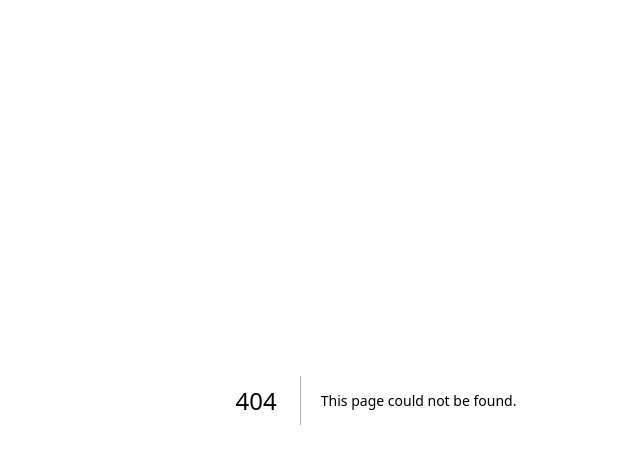
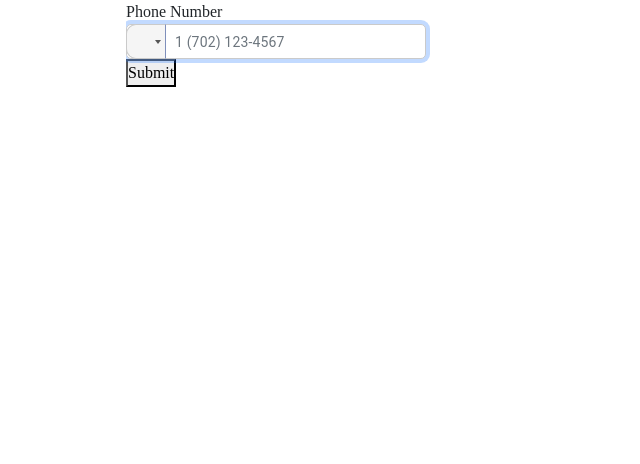
Before and after one commit to syed-amin-hussaini/auth-check, a Next.js app: page /phone in a window 1280 px wide. Before the commit this address had no page. Shown: the top 464 px of the page, without its empty margins (264-904 px from the left). Built offline with nearby package versions, Linux system fonts and the light colour scheme; a web font is replaced by a local one.

Commit message:
checkin the no

```diff
--- a/src/pages/api/auth/[...nextauth].js
+++ b/src/pages/api/auth/[...nextauth].js
@@ -61,7 +61,7 @@ const nextAuthOptions = (req, res) => {
           // Use the useEffect hook to set the cookie on the client side
           // useEffect(() => {
             // setCookie({ res }, 'user', `{\"token\":\"${token}\",\"profile_status\":\"${profile_status}\"}` , {
-            setCookie({ res }, 'user', `{\"auth\":\"${auth}\",\"profile_status\":\"${profile_status}\", \"name\":\"${userDetail?.name}\",\"email_status\":\"${userDetail?.email_status}\",\"email\":\"${userDetail?.email}\", \"age\":\"${userDetail?.age ?? ""}\", \"phone\":\"${userDetail?.phone ?? "92"}\", \"location\":\"${userDetail?.location ?? ""}\"}`, {
+            setCookie({ res }, 'user', `{\"auth\":\"${auth}\",\"profile_status\":\"${profile_status}\", \"name\":\"${userDetail?.name}\",\"email_status\":\"${userDetail?.email_status}\",\"email\":\"${userDetail?.email}\", \"age\":\"${userDetail?.age ?? ""}\", \"phone\":\"${userDetail?.phone ?? ""}\", \"location\":\"${userDetail?.location ?? ""}\"}`, {
               maxAge: 3600, // Cookie expiration time in seconds (e.g., 1 hour)
               path: '/',    // Cookie path
             });
--- a/src/pages/api/form-detail.js
+++ b/src/pages/api/form-detail.js
@@ -4,7 +4,7 @@ import nookies, { setCookie } from "nookies";
 export default async function handler(req, res) {
   try {
     const cookies = nookies.get({ req });
-    let {name,age,phone,location} = req?.body;
+    let {name,age,phone,location,email,email_status} = req?.body;
 
     const userIdCookie = cookies["user"];
     let userToken;
@@ -17,8 +17,7 @@ export default async function handler(req, res) {
       // Destroy the "user" cookie by setting it to an empty string and providing options
       nookies.destroy({ res }, "user", { path: "/" });
 
-      nookies.set({ res }, 'user', `{\"auth\":\"${user?.auth}\",\"profile_status\":\"complete\", \"name\":\"${name}\", \"age\":\"${age}\", \"phone\":\"${phone}\", \"location\":\"${location}\"}`, {
-        maxAge: 3600, // Cookie expiration time in seconds (e.g., 1 hour)
+      nookies.set({ res }, 'user', `{\"auth\":\"${user?.auth}\",\"profile_status\":\"complete\", \"name\":\"${name}\",\"email\":\"${email}\",\"email_status\":\"${email_status}\", \"age\":\"${age}\", \"phone\":\"${phone}\", \"location\":\"${location}\"}`, {
         path: '/',    // Cookie path
       });
     }
--- /dev/null
+++ b/src/pages/phone.js
@@ -0,0 +1,64 @@
+import React, { useEffect, useRef } from 'react';
+import { useForm, Controller } from 'react-hook-form';
+import 'react-phone-input-2/lib/style.css';
+import PhoneInput from 'react-phone-input-2';
+
+function App() {
+  const { control, handleSubmit, formState: { errors } } = useForm();
+
+  const phoneInputRef = useRef(null);
+  useEffect(() => {
+    // Focus the input element when the component mounts
+    if (phoneInputRef.current) {
+      phoneInputRef.current.focus();
+    }
+  }, []);
+  const onSubmit = (data) => {
+    // Handle form submission here
+    console.log(data);
+  };
+
+  const phoneNumberRegex = /^\+(?:[0-9] ?){6,14}[0-9]$/; // Adjust the regex pattern as needed
+
+  return (
+    <form onSubmit={handleSubmit(onSubmit)}>
+      {/* Other form fields can be added here */}
+      <div>
+        <label>Phone Number</label>
+        <Controller
+          name="phoneNumber"
+          control={control}
+          defaultValue=""
+          rules={{
+            validate: (value) => {
+              if (!value) {
+                return 'Phone number is required'; // Custom error message
+              }
+              if (!phoneNumberRegex.test(value)) {
+                return 'Invalid phone number format'; // Custom error message
+              }
+              return true;
+            },
+          }}
+          render={({ field }) => (
+            <>
+              <PhoneInput
+                {...field}
+                inputProps={{
+                  name: 'phoneNumber',
+                  ref: phoneInputRef,
+                }}
+              />
+              {errors.phoneNumber && (
+                <span className="error">{errors.phoneNumber.message}</span>
+              )}
+            </>
+          )}
+        />
+      </div>
+      <button type="submit">Submit</button>
+    </form>
+  );
+}
+
+export default App;
```
Also changed, not shown: src/pages/profile.js (+24 -56 lines).
